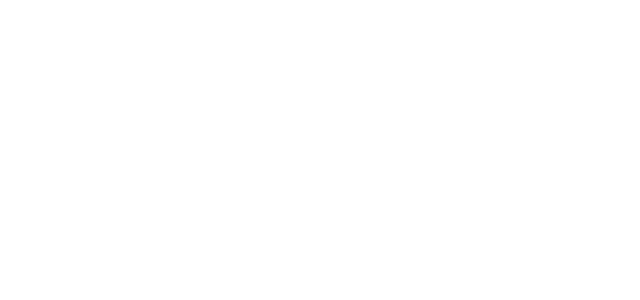
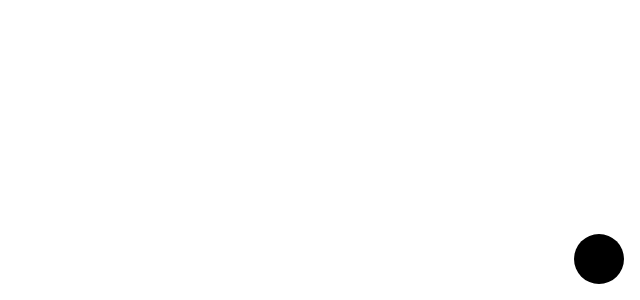
Before and after one commit to CJCaba/tommy-extension, a React app: page / in a window 1280 px wide. Shown: the part 500-800 px from the top of the page, without its empty margins (640-1280 px from the left). Built offline with nearby package versions, Linux system fonts and the light colour scheme; the HTML template or start-up script is replaced by a standard one.

Commit message:
Updated Payload

```diff
--- a/src/react/App.tsx
+++ b/src/react/App.tsx
@@ -61,7 +61,8 @@ const OpenButton = styled.div`
     right: 1rem;
     width: 50px;
     height: 50px;
-    background: white;
+    background: black;
+    border: white;
     border-radius: 50%;
     z-index: 10000001;
     pointer-events: auto;
--- a/src/react/components/PromptBox.tsx
+++ b/src/react/components/PromptBox.tsx
@@ -74,12 +74,12 @@ export default function PromptBox() {
             return;
         }
 
-        const engineID = ""; // Replace with actual engine ID
-
         const data = {
-            name: name,
-            prompt: messaging,
-            DOM: filteredDOM
+            prompt: {
+                name: name,
+                message: messaging,
+                DOM: filteredDOM
+            }
         };
 
         const assistantID = "asst_FFgL6XWJvkusRlqwVpAruk7K";
```
